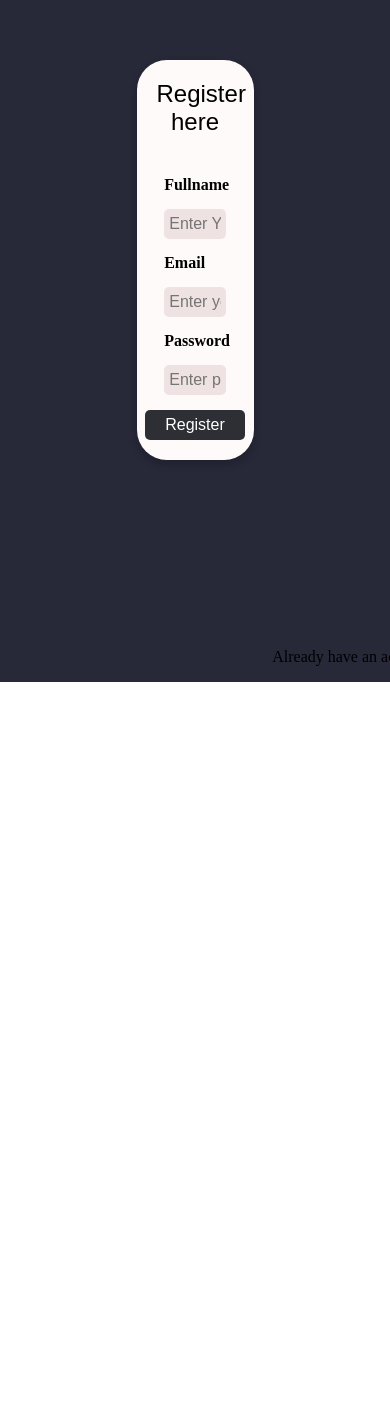
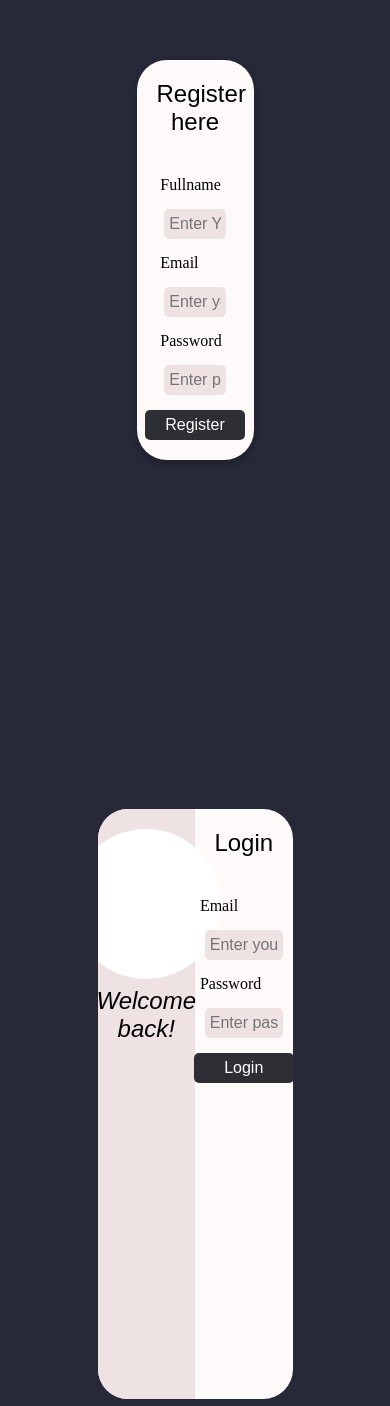
Before and after one commit to Manas171106/TaskCore, a React (Vite) app in the folder Frontend/: page / in a window 390 px wide. Shown: the part 162-1568 px from the top of the page. Before the commit the page ends 844 px from the top, so only its background shows below. Built offline with nearby package versions, Linux system fonts and the light colour scheme.

Commit message:
change height and width

```diff
--- a/Frontend/src/App.jsx
+++ b/Frontend/src/App.jsx
@@ -12,8 +12,8 @@ function App() {
     <>
 
     <Signin/>
-    {/* <Lognin/>
-    <AdminDashboard/>
+    <Lognin/>
+    {/* <AdminDashboard/>
     <EmployeeDashboard/> */}
 
     </>
--- a/Frontend/src/pages/Signin.jsx
+++ b/Frontend/src/pages/Signin.jsx
@@ -16,7 +16,7 @@ const Signin = () => {
                 <input type="submit" value="Register"/>
             </form>
             <div className="bottom">
-                <p>Already have an account</p>
+
             </div></div>
     </div>
   )
--- a/Frontend/src/pages/loginpage.jsx
+++ b/Frontend/src/pages/loginpage.jsx
@@ -20,8 +20,7 @@ const Lognin = () => {
                 <input type="password" name="password" placeholder='Enter password' />
                 <input type="submit" value="Login"/>
             </form>
-            <div className="bottom">
-            <p>Don't have an account?</p></div>
+
             </div>
         </div>
     </div>
--- a/Frontend/src/styles/adminpage.css
+++ b/Frontend/src/styles/adminpage.css
@@ -1,164 +1,116 @@
-/* Base styles */
-.admin {
+* {
+    margin: 0;
+    padding: 0;
+    box-sizing: border-box;
+
+  }
+.admin{
     width: 100%;
-    min-height: 100vh;
+    height: 100vh;
     background-color: #272838;
-    font-family: Arial, sans-serif;
 }
 
-/* Hero Section */
-.admin .admin-hero {
+
+.admin .admin-hero{
     width: 100%;
     height: calc(100vh - 80px);
     display: flex;
-    flex-wrap: wrap; /* For responsiveness */
 }
 
-/* Left Panel */
-.admin-hero .admin-left {
+.admin-hero .admin-left{
     width: 40%;
-    min-width: 300px;
-    background-color: #D9D9D9;
-    display: flex;
-    align-items: center;
-    justify-content: center;
+    height: 100%;
+    background-color: #D9D9D9
 }
 
-.admin-left form {
+.admin-left form{
     padding-top: 50px;
     width: 100%;
+    height: 100%;
     display: flex;
     flex-direction: column;
     align-items: center;
-    gap: 10px;
+    justify-content: start;
+    gap: 5px;
 }
 
-form textarea {
+form textarea{
     resize: none;
     width: 80%;
     height: 100px;
     border: none;
-    padding: 10px;
-    font-size: 1rem;
 }
 
-form input {
+
+ form input{
     width: 70%;
-    height: 35px;
+    height: 30px;
     background-color: #EFE2E2;
     border: none;
     border-radius: 5px;
-    padding: 5px 10px;
-    font-size: 1rem;
 }
 
-form label {
-    align-self: flex-start;
-    margin-left: 10%;
-    font-weight: bold;
+ form label{
+    padding-right: 60%;
 }
 
-form input[type="submit"] {
+ form input[type="submit"]{
     width: 100px;
-    height: 35px;
+    height: 30px;
     background-color: #2E2F34;
     color: white;
-    border-radius: 5px;
     cursor: pointer;
-    transition: background-color 0.3s ease;
 }
 
-form input[type="submit"]:hover {
-    background-color: #44454c;
-}
 
-/* Right Panel */
-.admin-hero .admin-right {
+.admin-hero .admin-right{
     width: 60%;
-    min-width: 300px;
+    height: 100%;
     display: flex;
     align-items: center;
     justify-content: center;
     flex-direction: column;
-    padding: 20px;
 }
 
-.admin-right h2 {
+.admin-right h2{
     color: white;
     font-weight: 500;
-    margin-bottom: 20px;
 }
 
-.admin-right .cover {
-    width: 100%;
-    max-width: 800px;
-    height: auto;
+.admin-right .cover{
+    width: 85%;
+    height: 85%;
     background-color: #D9D9D9;
     border-radius: 10px;
     padding: 20px;
     font-weight: 300;
-    overflow-y: auto;
 }
 
-/* Header Section */
-.headers {
+.headers{
     display: flex;
     justify-content: space-between;
-    margin: 0 20px 20px 20px;
-    font-weight: bold;
+    margin-left: 50px;
 }
 
-/* Status Section */
-.status {
-    padding: 10px 20px;
+.status{
+    padding: 10px;
     display: flex;
     flex-direction: column;
     width: 100%;
-    gap: 10px;
+    height: auto;
+    gap: 5px;
 }
 
-.status .employee-status {
+.status .employee-status{
+    width: 100%;
     display: flex;
     justify-content: space-between;
-    padding: 10px;
+    margin-right: 40px;
+    padding:  10px;
     background-color: #EFE2E2;
-    border-radius: 5px;
 }
 
-.name {
-    width: 15%;
+.name{
+    width: 10%;
     text-align: center;
 }
-
-/* Responsive Design */
-@media (max-width: 768px) {
-    .admin .admin-hero {
-        flex-direction: column;
-        height: auto;
-    }
-
-    .admin-hero .admin-left,
-    .admin-hero .admin-right {
-        width: 100%;
-    }
-
-    .form input,
-    form textarea {
-        width: 90%;
-    }
-
-    .headers {
-        flex-direction: column;
-        align-items: flex-start;
-    }
-
-    .status .employee-status {
-        flex-direction: column;
-        gap: 5px;
-    }
-
-    .name {
-        width: 100%;
-        text-align: left;
-    }
-}
--- a/Frontend/src/styles/loginpage.css
+++ b/Frontend/src/styles/loginpage.css
@@ -1,4 +1,9 @@
-.login{
+* {
+    margin: 0;
+    padding: 0;
+    box-sizing: border-box;
+
+  }.login{
     width: 100%;
     height: 100vh;
     background-color: #272838;
@@ -45,13 +50,13 @@
     display: flex;
     flex-direction: column;
 }
-
+/*
 .form-right .bottom{
     width: 100%;
     text-align: end;
     padding: 20px;
     cursor: pointer;
-}
+} */
 
 .form form input{
     width: 80%;
--- a/Frontend/src/styles/signuppage.css
+++ b/Frontend/src/styles/signuppage.css
@@ -1,3 +1,9 @@
+* {
+  margin: 0;
+  padding: 0;
+  box-sizing: border-box;
+
+}
 .signin {
   width: 100%;
   height: 100vh;
@@ -64,10 +70,10 @@
   font-family: 'Poppins', sans-serif;
 }
 
-.form .bottom {
+/* .form .bottom {
   width: 100%;
   text-align: center;
   padding: 20px;
   cursor: pointer;
   font-size: 1rem;
-}
+} */
```
